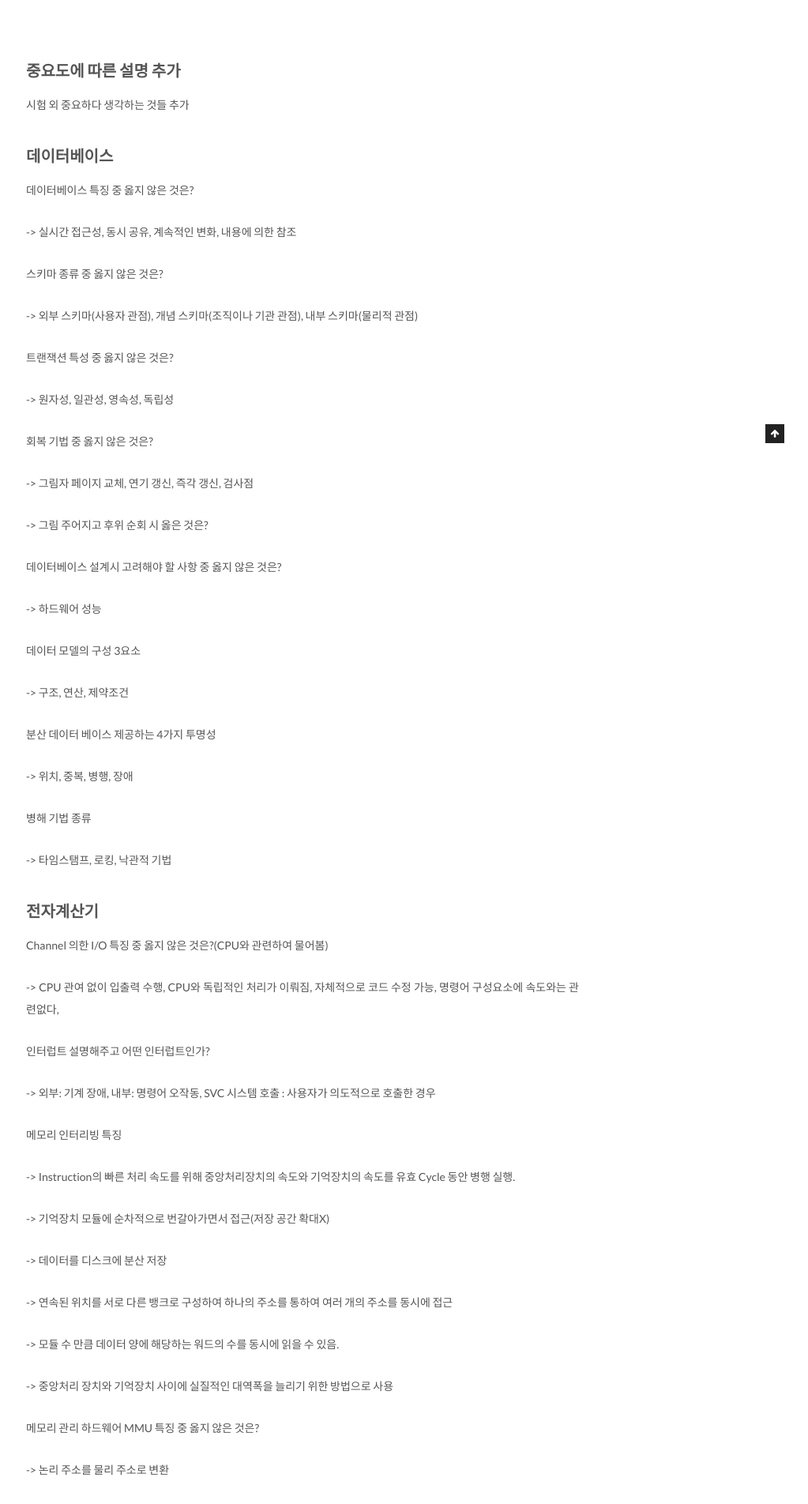
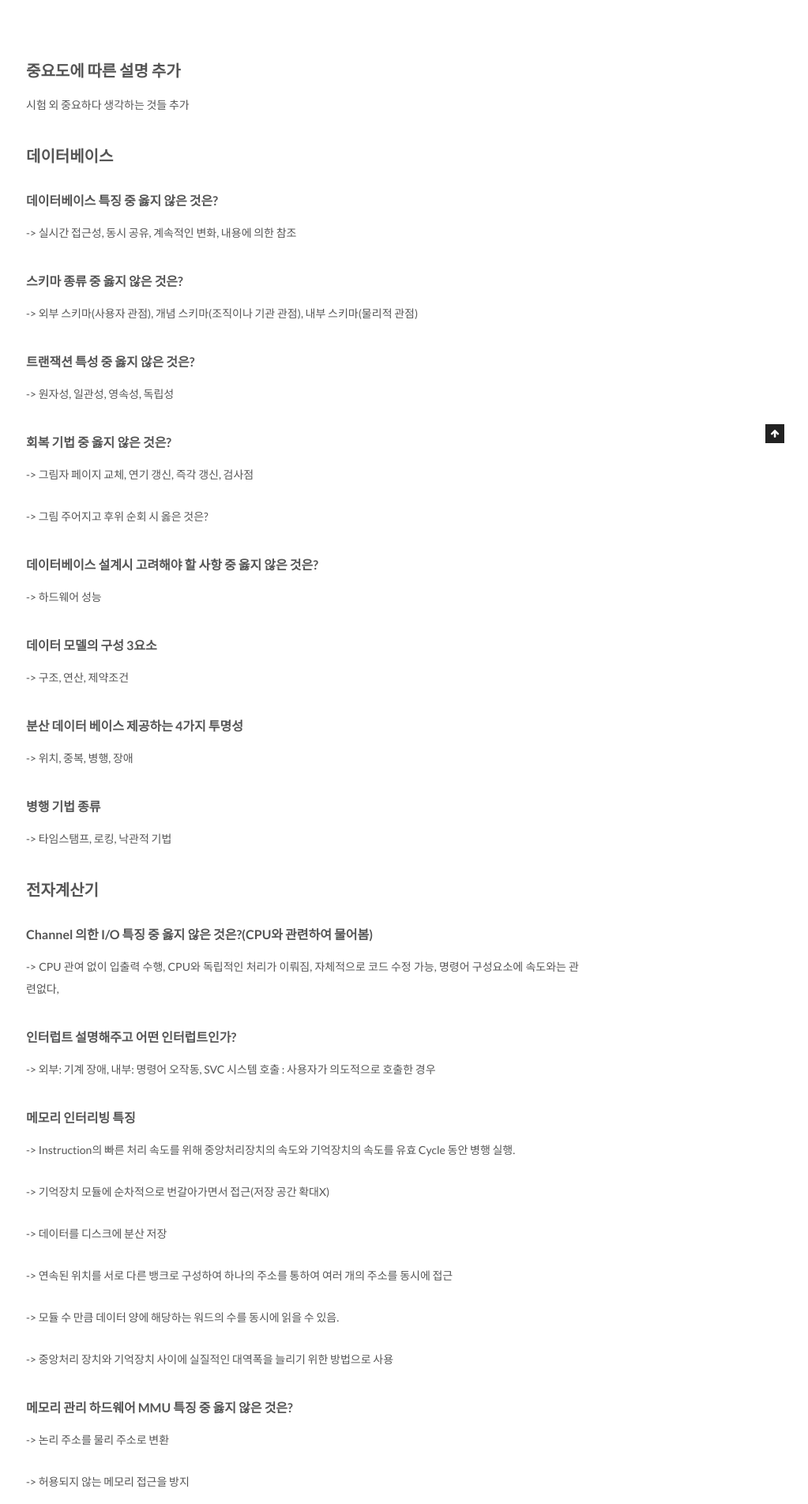
Before and after one commit to quarl894/quarl894.github.io, a Jekyll site: the page built from _posts/2018-03-15-IT 직무 평가 시헙 답 정리.md, in a window 1280 px wide. Shown: the part 439-2343 px from the top of the page at 79% size, without its empty margins (257-1280 px from the left). Built offline with Jekyll 4.4.1, drawn with Linux system fonts in a browser that asks for light colours; comment, search, counter and statistics services are not loaded.

Commit message:
IT 직무 평가 시헙 답 정리

```diff
--- a/_posts/2018-03-15-IT 직무 평가 시헙 답 정리.md
+++ b/_posts/2018-03-15-IT 직무 평가 시헙 답 정리.md
@@ -12,51 +12,51 @@ tag: 직무평가시험답
 
 ## 데이터베이스
 
-데이터베이스 특징 중 옳지 않은 것은?
+#### 데이터베이스 특징 중 옳지 않은 것은?
 
 -> 실시간 접근성, 동시 공유, 계속적인 변화, 내용에 의한 참조
 
-스키마 종류 중 옳지 않은 것은?
+#### 스키마 종류 중 옳지 않은 것은?
 
 -> 외부 스키마(사용자 관점), 개념 스키마(조직이나 기관 관점), 내부 스키마(물리적 관점)
 
-트랜잭션 특성 중 옳지 않은 것은?
+#### 트랜잭션 특성 중 옳지 않은 것은?
 
 -> 원자성, 일관성, 영속성, 독립성
 
-회복 기법 중 옳지 않은 것은?
+#### 회복 기법 중 옳지 않은 것은?
 
 -> 그림자 페이지 교체, 연기 갱신, 즉각 갱신, 검사점
 
 -> 그림 주어지고 후위 순회 시 옳은 것은?
 
-데이터베이스 설계시 고려해야 할 사항 중 옳지 않은 것은?
+#### 데이터베이스 설계시 고려해야 할 사항 중 옳지 않은 것은?
 
 -> 하드웨어 성능
 
-데이터 모델의 구성 3요소
+#### 데이터 모델의 구성 3요소
 
 -> 구조, 연산, 제약조건
 
-분산 데이터 베이스 제공하는 4가지 투명성
+#### 분산 데이터 베이스 제공하는 4가지 투명성
 
 -> 위치, 중복, 병행, 장애
 
-병해 기법 종류
+#### 병행 기법 종류
 
 -> 타임스탬프, 로킹, 낙관적 기법
 
 ## 전자계산기
 
-Channel 의한 I/O 특징 중 옳지 않은 것은?(CPU와 관련하여 물어봄)
+#### Channel 의한 I/O 특징 중 옳지 않은 것은?(CPU와 관련하여 물어봄)
 
 -> CPU 관여 없이 입출력 수행, CPU와 독립적인 처리가 이뤄짐, 자체적으로 코드 수정 가능, 명령어 구성요소에 속도와는 관련없다,
 
-인터럽트 설명해주고 어떤 인터럽트인가?
+#### 인터럽트 설명해주고 어떤 인터럽트인가?
 
 -> 외부: 기계 장애, 내부: 명령어 오작동, SVC 시스템 호출 : 사용자가 의도적으로 호출한 경우
 
-메모리 인터리빙 특징
+#### 메모리 인터리빙 특징
 
 -> Instruction의 빠른 처리 속도를 위해 중앙처리장치의 속도와 기억장치의 속도를 유효 Cycle 동안 병행 실행.
 
@@ -70,7 +70,7 @@ Channel 의한 I/O 특징 중 옳지 않은 것은?(CPU와 관련하여 물어
 
 -> 중앙처리 장치와 기억장치 사이에 실질적인 대역폭을 늘리기 위한 방법으로 사용
 
-메모리 관리 하드웨어 MMU 특징 중 옳지 않은 것은?
+#### 메모리 관리 하드웨어 MMU 특징 중 옳지 않은 것은?
 
 -> 논리 주소를 물리 주소로 변환
 
@@ -80,41 +80,41 @@ Channel 의한 I/O 특징 중 옳지 않은 것은?(CPU와 관련하여 물어
 
 -> 가상 주소 공간을 물리 주소 공간으로 변환(압축X)
 
-가상메모리 특징 중 옳지 않은 것은?
+#### 가상메모리 특징 중 옳지 않은 것은?
 
 -> 가상 기억장치의 목적은 주기억장치의 용량 확보(속도 개선X)
 
-MISD 설명주어지고 MISD 고르는 문제
+#### MISD 설명주어지고 MISD 고르는 문제
 
 -> 다중 명령어, 단일 데이터 흐름
 
 ## 운영체제
 
-로더의 역할 중 옳지 않은 것은?
+#### 로더의 역할 중 옳지 않은 것은?
 
 -> 할당, 연결, 재배치, 적재
 
-PCB에서 얻을 수 없는 정보는?(있는 거 외우기)
+#### PCB에서 얻을 수 없는 정보는?(있는 거 외우기)
 
 -> 프로세스 상태, 프로그램 카운터, 우선순위, 레지스터 보관 장소, 고유 구별자, 부모/자식 프로세스에 대한 포인터
 
-멀티 스레드 특징 중 옳지 않은 것은?
+#### 멀티 스레드 특징 중 옳지 않은 것은?
 
 -> 병행성 증진, 프로세스 내부에만 존재, 서로 독립적 다중 수행 가능
 
-LRU가 무엇인가?
+#### LRU가 무엇인가?
 
 -> 가장 오랫동안 사용되지 않은 페이지 교체
 
-가상 기억장치 특징
+#### 가상 기억장치 특징
 
 -> 가상 기억장치의 주소를 주 기억장치의 주소로 바꾸는 주소 매핑 필요
 
-스케줄링 중 하나 설명 주어지고 어떤 스케줄링인가?(SCAN)
+#### 스케줄링 중 하나 설명 주어지고 어떤 스케줄링인가?(SCAN)
 
 -> 진행 방향상 가장 짧은 거리에 있는 작업 먼저 실시
 
-직접 파일 특징 중 옳지 않은 것은?
+#### 직접 파일 특징 중 옳지 않은 것은?
 
 -> 레코드는 해싱 함수에 의해 계산된 물리적 주소를 통해 직접 접근 가능
 
@@ -122,28 +122,27 @@ LRU가 무엇인가?
 
 -> 판독이나 순서에 제약이 없음
 
-커널 특징 중 옳지 않은 것은?
+#### 커널 특징 중 옳지 않은 것은?
 
 -> 하드웨어를 보호(캡슐화), 주기억장치에 상주, 프로세스 관리, 기억장치 관리, 입출력 관리
 
 ## 소프트웨어 공학
 
-좋은 소프트웨어를 만들기 위해 고려해야할 사항이 아닌것은?
+#### 좋은 소프트웨어를 만들기 위해 고려해야할 사항이 아닌것은?
 
 -> 비용 X
 
-소프트웨어 프로젝트 개발 영역을 결정하는 주요 요소가 아닌것은?
+#### 소프트웨어 프로젝트 개발 영역을 결정하는 주요 요소가 아닌것은?
 
 -> 기능, 성능, 제약 조건, 인터페이스, 신뢰도
 
-HIPO 특징 중 옳지 않은 것은?
+#### HIPO 특징 중 옳지 않은 것은?
 
 -> 하향식 소프트웨어 개발 문서화 도구
 
 -> 인터페이스를 계층구조로 표현한 도형
 
-
-HIPO 종류 설명 중 옳지 않은 것은?
+#### HIPO 종류 설명 중 옳지 않은 것은?
 
 -> 가시적 도표 : 전체적인 기능과 흐름을 보여줌
 
@@ -151,23 +150,23 @@ HIPO 종류 설명 중 옳지 않은 것은?
 
 -> 세부적 도표 : 가시적 도표에 표시된 기능을 구성하는 기본 요소를 상세히 기술
 
-응집도와 결합도 관련 문제 (응집도는 높을수록 좋음. 결합도는 낮을수록 좋음)
+#### 응집도와 결합도 관련 문제 (응집도는 높을수록 좋음. 결합도는 낮을수록 좋음)
 
 -> 응집도 높고 결합도 낮게
 
-화이트 박스와 블랙 박스 테스트 구분 문제
+#### 화이트 박스와 블랙 박스 테스트 구분 문제
 
 -> 화이트 박스 : 기초 경로, 조건, 루프, 데이터 흐름
 
 -> 블랙 박스 : 동치 분할, 경계값, 원인-효과, 오류 예측, 비교 검사
 
-다형성? 영어로 설명주어지고 답 찾는 문제
+#### 다형성? 영어로 설명주어지고 답 찾는 문제
 
 -> 하나의 메시지에 여러가지 응답
 
 ## 데이터 통신
 
-다중 접속 방식 설명 주어지고 찾는 문제
+#### 다중 접속 방식 설명 주어지고 찾는 문제
 
 -> FDMA : 주파수 분할
 
@@ -175,7 +174,7 @@ HIPO 종류 설명 중 옳지 않은 것은?
 
 -> CDMA : 주파수 +시간 분할
 
-네트워크 관련장비 특징 중 해당하는 것 찾기(리피터,라우터,스위치, 게이트웨이)
+#### 네트워크 관련장비 특징 중 해당하는 것 찾기(리피터,라우터,스위치, 게이트웨이)
 
 -> 브리지 : 데이터 링크 계층 장비
 
@@ -183,17 +182,17 @@ HIPO 종류 설명 중 옳지 않은 것은?
 
 -> 게이트웨이 : 다른 네트워크 연결, 형식 변환
 
-DSU가 무엇인지
+#### DSU가 무엇인지
 
 -> 신호의 변조없이 단지 유니폴라 신호를 바이폴라 신호로 변환
 
-프레임구조에서 프레임 종류를 알 수 있는 곳은?
+#### 프레임구조에서 프레임 종류를 알 수 있는 곳은?
 
 -> 제어부
 
 -> 구조: 플래그 - 주소부 - 제어부 - 정보부 - FCS(오류검출) -플래그
 
-경로 설정 방식 설명 주어지고 해당하는 방식 찾기
+#### 경로 설정 방식 설명 주어지고 해당하는 방식 찾기
 
 -> 고정 : 미리 분석해서 경로를 미리 지정해놓는 방식
 
@@ -201,11 +200,11 @@ DSU가 무엇인지
 
 -> 범람 : 각 노드에 들어오는 패킷을 도착된 링크를 제외한 다른 모든 링크로 복사하여 전송
 
-망 특징 주어지고 해당하는 망 형태 찾기
+#### 망 특징 주어지고 해당하는 망 형태 찾기
 
 -> 버스형 : 한 개의 통신회선
 
-CSMA/CD 특징
+#### CSMA/CD 특징
 
 -> 자유 경쟁, 버스형, 계층형에서 이용, 일정 길이 이하 충돌 검출 못함, 전송량이 적을 때 효율적, 충돌 감지 시 전체에게 알림.
 
```
